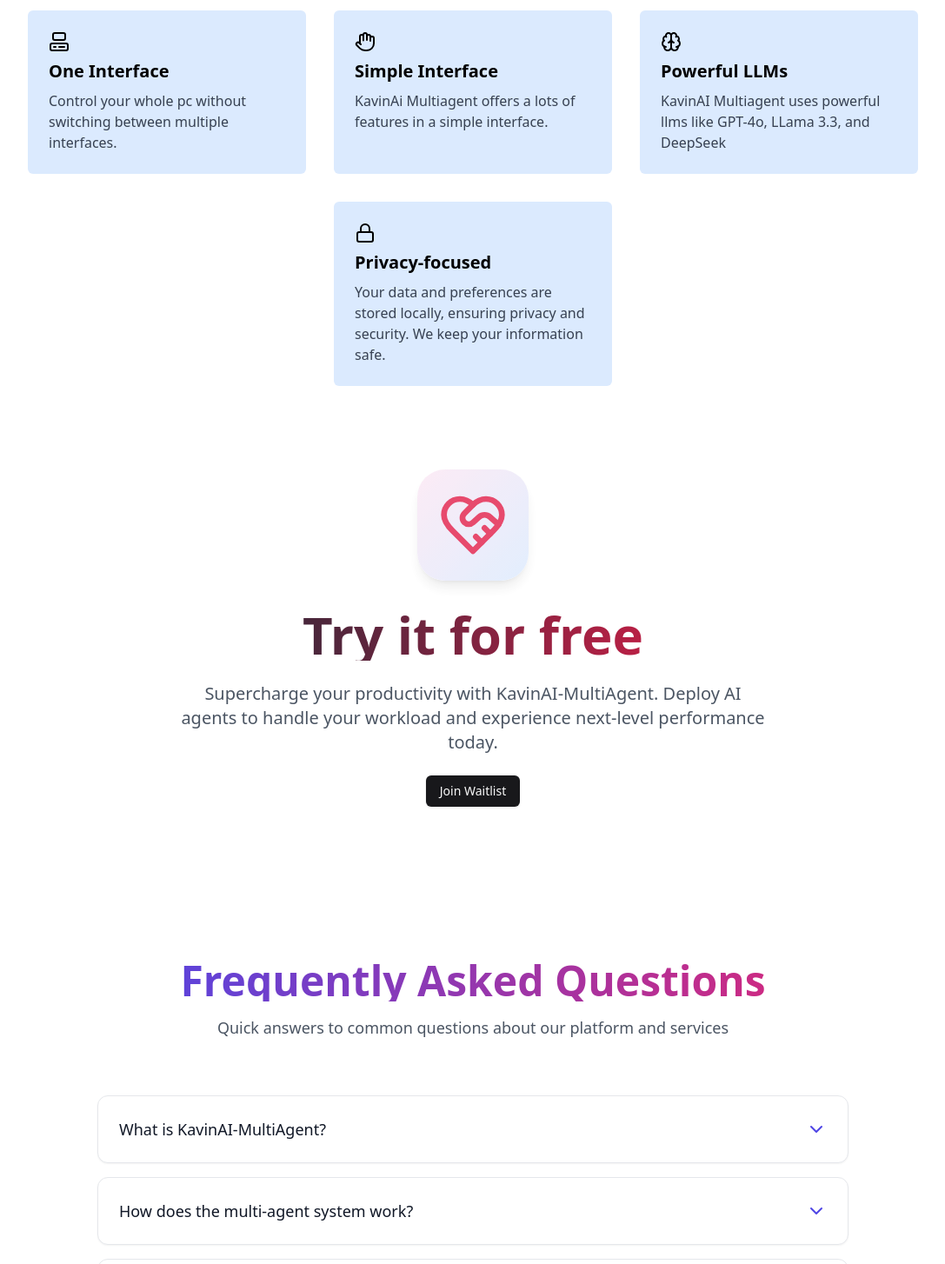
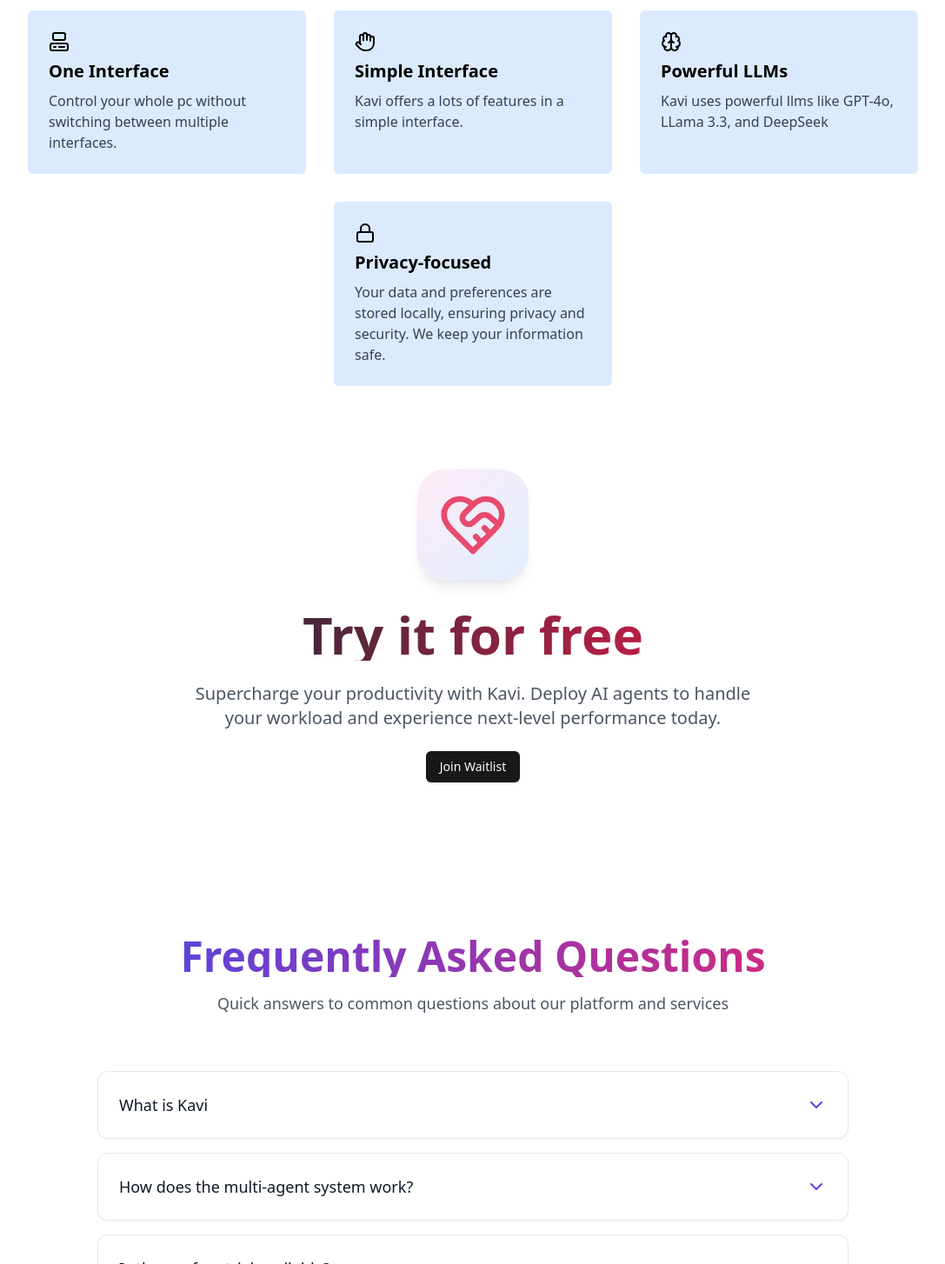
Before and after one commit to krkavinraj/kavinai-website, a Next.js app: page / in a window 1280 px wide. Shown: the part 1776-3230 px from the top of the page at 87% size, without its empty margins (96-1183 px from the left). Built offline with nearby package versions, Linux system fonts and the light colour scheme.

Commit message:
fix: Update references from KavinAI-MultiAgent to Kavi in FAQ and promotional texts

```diff
--- a/src/components/faq.tsx
+++ b/src/components/faq.tsx
@@ -7,7 +7,7 @@
 
   const faqs = [
     {
-      question: "What is KavinAI-MultiAgent?",
+      question: "What is Kavi",
       answer: "KavinAI-MultiAgent is an advanced AI agent desktop application that leverages multiple specialized agents working in tandem to automate complex tasks and supercharge productivity."
     },
     {
@@ -16,7 +16,7 @@
     },
     {
       question: "Is there a free trial available?",
-      answer: "Yes, you can try KavinAI-MultiAgent for free right now by joining waitlist. But in future KavinAI-Multiagent will be paid."
+      answer: "Yes, you can try Kavi for free right now by joining waitlist. But in future KavinAI-Multiagent will be paid."
     },
     {
       question: "How secure is my data?",
--- a/src/components/waitlist.tsx
+++ b/src/components/waitlist.tsx
@@ -16,7 +16,7 @@
                     </h2>
 
                     <p className='text-lg md:text-xl text-gray-600 dark:text-gray-300 max-w-2xl mx-auto leading-relaxed'>
-                        Supercharge your productivity with KavinAI-MultiAgent. Deploy AI agents to handle your workload and experience next-level performance today.
+                        Supercharge your productivity with Kavi. Deploy AI agents to handle your workload and experience next-level performance today.
                     </p>
 
                     <div className='mt-8 hover:scale-[1.02] transition-transform flex justify-center'>
--- a/src/components/why-us.tsx
+++ b/src/components/why-us.tsx
@@ -26,7 +26,7 @@
                                 </div>
                                 <h2 className='mt-2 text-xl font-bold'>Simple Interface</h2>
                             </div>
-                            <p className='mt-2 dark:text-gray-300 text-gray-700'>KavinAi Multiagent offers a lots of features in a simple interface.</p>
+                            <p className='mt-2 dark:text-gray-300 text-gray-700'>Kavi offers a lots of features in a simple interface.</p>
                         </div>
                     </div>
                     <div className="card md:w-1/3 w-full p-4 transform hover:scale-105 transition-all duration-300">
@@ -37,7 +37,7 @@
                                 </div>
                                 <h2 className='mt-2 text-xl font-bold'>Powerful LLMs</h2>
                             </div>
-                            <p className='mt-2 dark:text-gray-300 text-gray-700'>KavinAI Multiagent uses powerful llms like GPT-4o, LLama 3.3, and DeepSeek</p>
+                            <p className='mt-2 dark:text-gray-300 text-gray-700'>Kavi uses powerful llms like GPT-4o, LLama 3.3, and DeepSeek</p>
                         </div>
                     </div>
                     <div className="card md:w-1/3 w-full p-4 transform hover:scale-105 transition-all duration-300">
```
